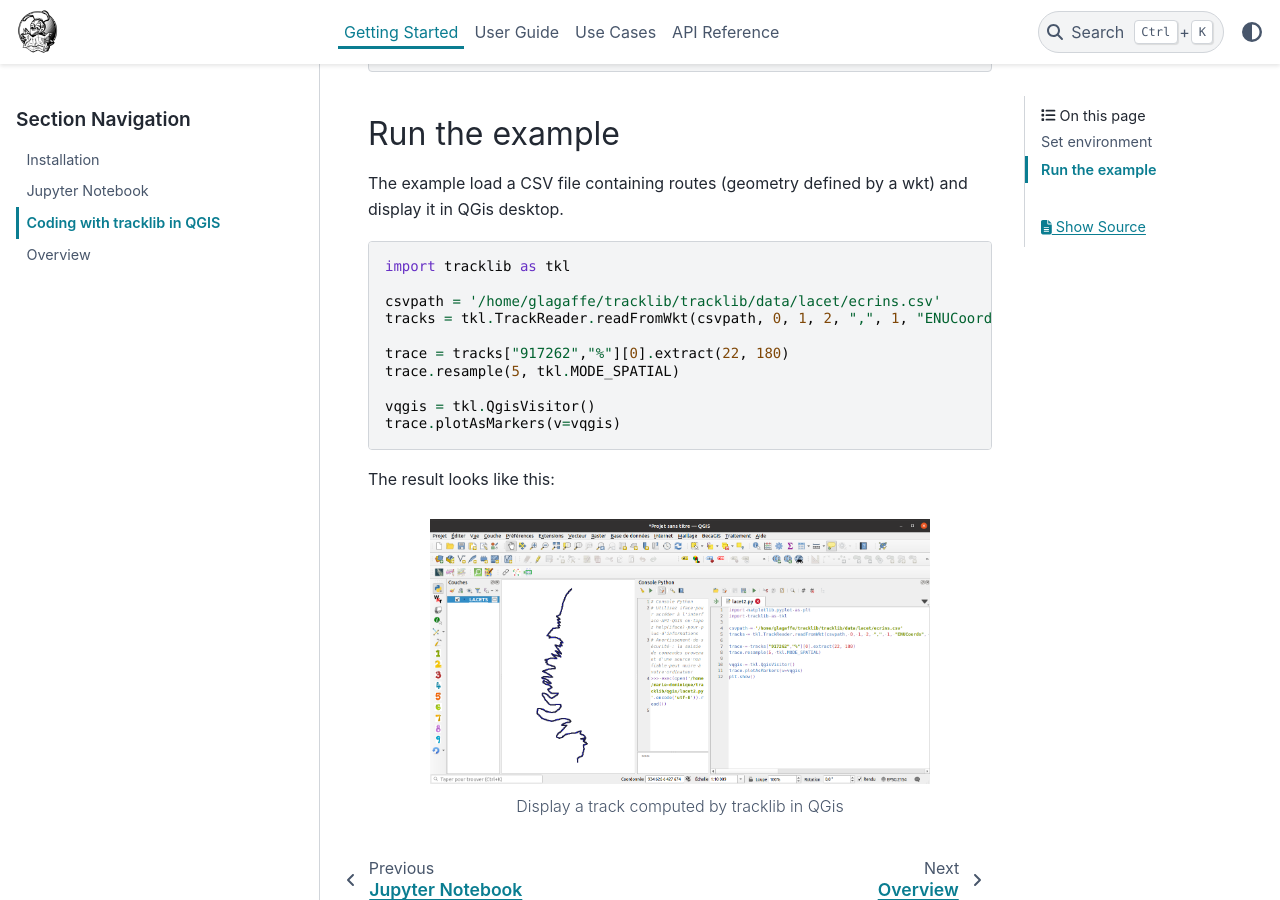
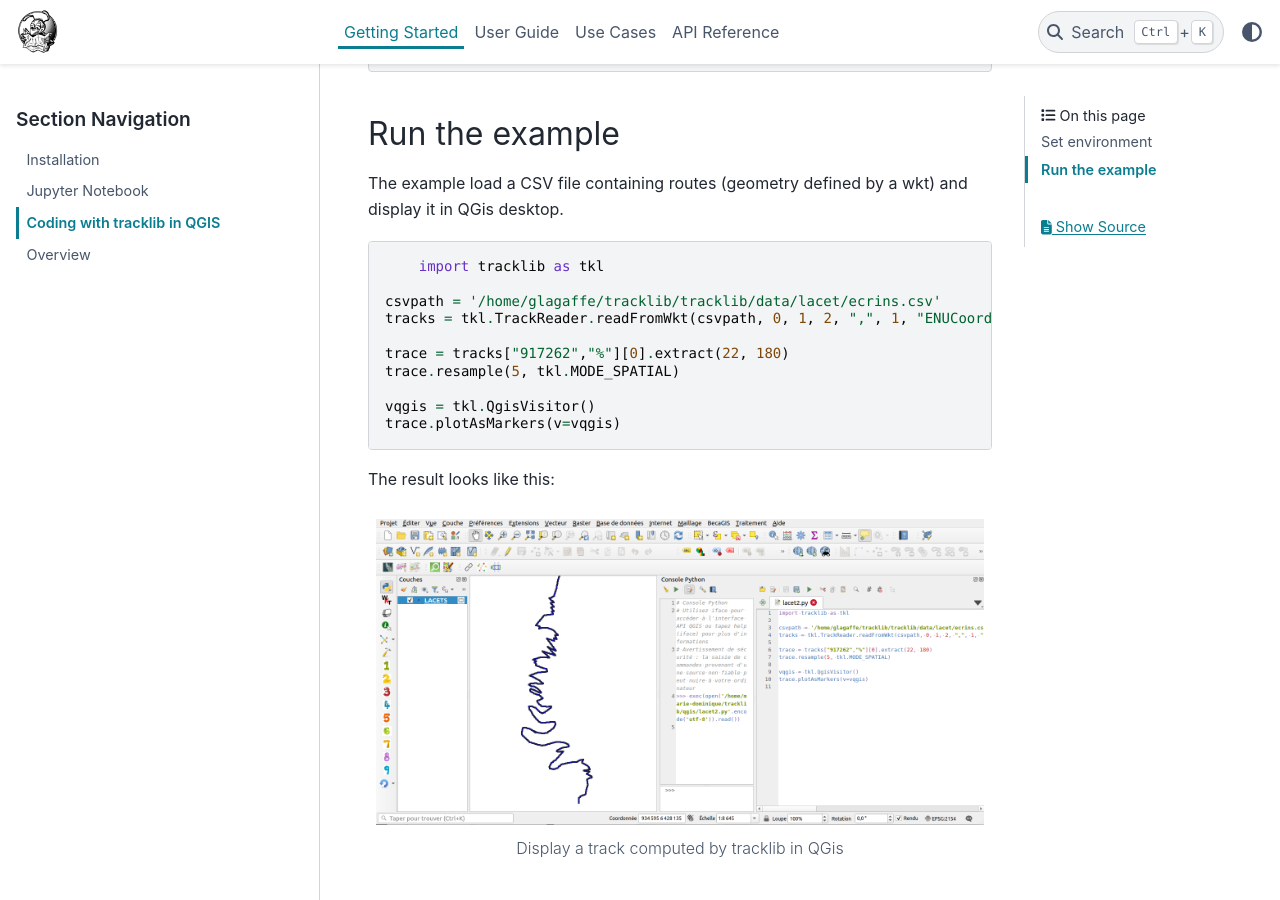
Before and after one commit to umrlastig/tracklib, a Sphinx documentation site: the page built from doc/source/started/qgis.rst, in a window 1280 px wide and 900 px high, scrolled down 1214 px. Built offline with Sphinx 7.4.7 and the PyData theme 0.15.4, drawn with Linux system fonts in a browser that asks for light colours; pages that are not in the unit, such as notebooks, are missing from menus.

Commit message:
doc qgis

```diff
--- a/doc/source/started/qgis.rst
+++ b/doc/source/started/qgis.rst
@@ -73,14 +73,14 @@
 
 	import tracklib as tkl
 
-	csvpath = '/home/glagaffe/tracklib/tracklib/data/lacet/ecrins.csv'
-	tracks = tkl.TrackReader.readFromWkt(csvpath, 0, 1, 2, ",", 1, "ENUCoords", None, True)
+    csvpath = '/home/glagaffe/tracklib/tracklib/data/lacet/ecrins.csv'
+    tracks = tkl.TrackReader.readFromWkt(csvpath, 0, 1, 2, ",", 1, "ENUCoords", None, True)
 
-	trace = tracks["917262","%"][0].extract(22, 180)
-	trace.resample(5, tkl.MODE_SPATIAL)
+    trace = tracks["917262","%"][0].extract(22, 180)
+    trace.resample(5, tkl.MODE_SPATIAL)
 
-	vqgis = tkl.QgisVisitor()
-	trace.plotAsMarkers(v=vqgis)
+    vqgis = tkl.QgisVisitor()
+    trace.plotAsMarkers(v=vqgis)
 
 
 
@@ -88,8 +88,8 @@
 
 .. container:: centerside
 
-   .. figure:: ../img/visu_qgis.png
-      :width: 500px
+   .. figure:: ../img/visu_qgis2.png
+      :width: 700px
       :align: center
 
       Display a track computed by tracklib in QGis
```
Also changed, not shown: doc/source/img/visu_qgis2.png (added).
